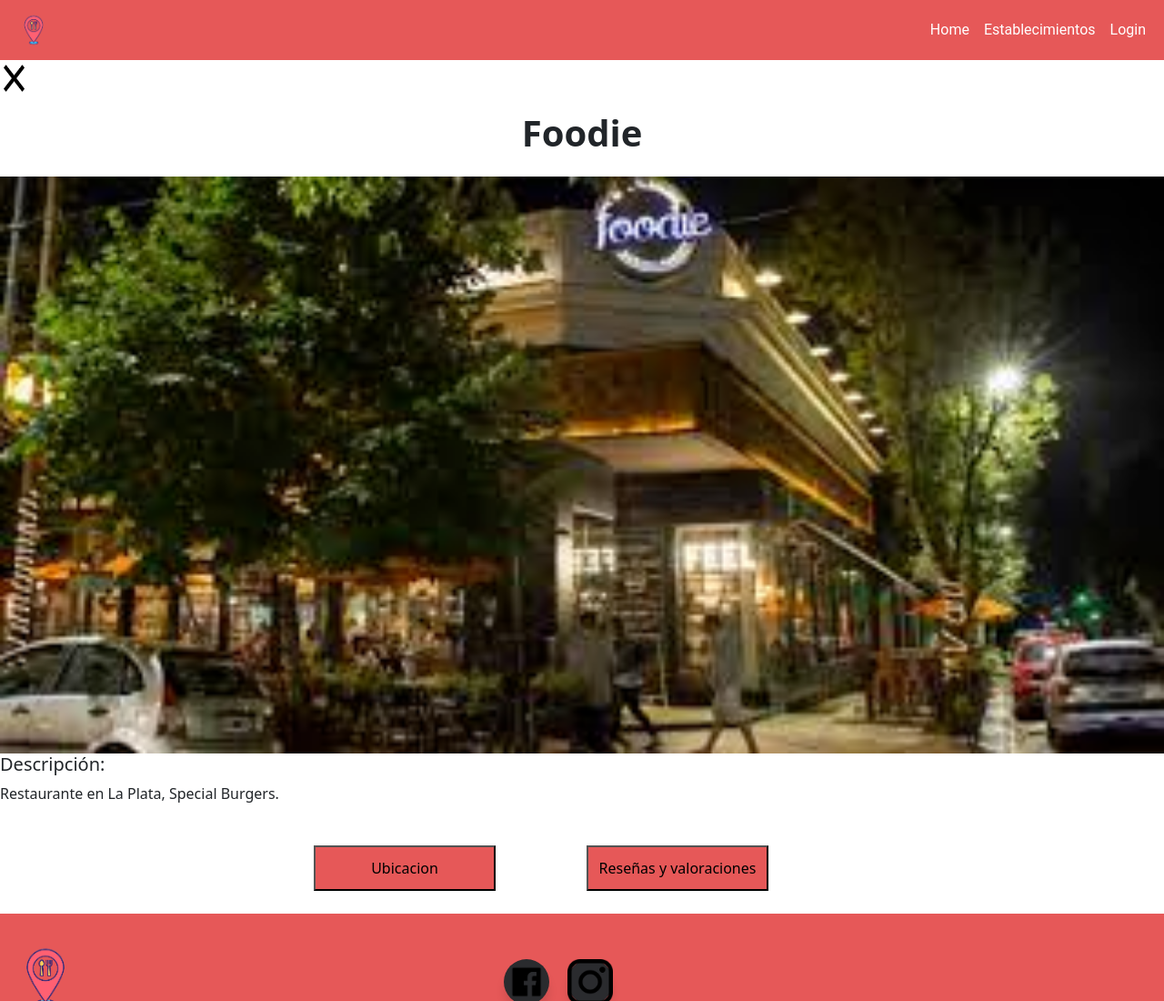
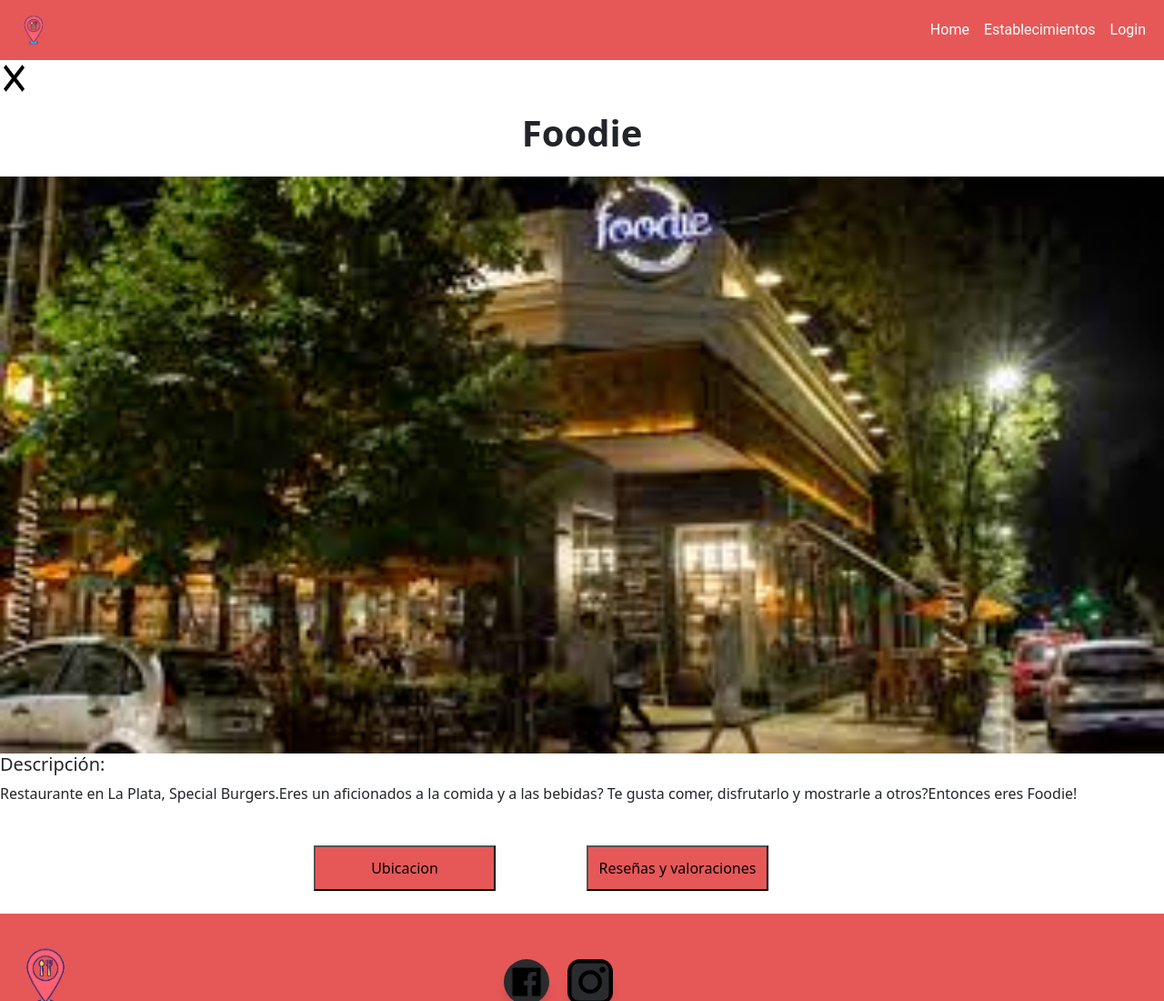
Before and after one commit to manudelamano/Proyecto-Final, a plain HTML site: page pages/establecimiento.html in a window 1280 px wide. Shown: the top 1100 px of the page at 91% size. Drawn offline with nearby package versions, Linux system fonts and the light colour scheme.

Commit message:
first commit

```diff
--- a/pages/establecimiento.html
+++ b/pages/establecimiento.html
@@ -6,7 +6,7 @@
     <meta name="viewport" content="width=device-width, initial-scale=1.0">
     <title>Ginza Night</title>
     <link href="https://cdn.jsdelivr.net/npm/bootstrap@5.3.0-alpha1/dist/css/bootstrap.min.css" rel="stylesheet" integrity="sha384-GLhlTQ8iRABdZLl6O3oVMWSktQOp6b7In1Zl3/Jr59b6EGGoI1aFkw7cmDA6j6gD" crossorigin="anonymous">
-    <link rel="shortcut icon" href="../assets/img/logo_web-PhotoRoom.png" type="image/x-icon">
+    <link rel="shortcut icon" href="../assets/img/icono-PhotoRoom-PhotoRoom.png" type="image/x-icon">
     <link rel="stylesheet" href="../css/estilos.css">
 </head>
 <body>
@@ -46,7 +46,7 @@
                     <img src="../assets/img/foodieLocal.png" alt="">
                 </div>
                 <h3 class="descrip">Descripción:</h3>
-                <p> Restaurante en La Plata, Special Burgers.</p>
+                <p> Restaurante en La Plata, Special Burgers.Eres un aficionados a la comida y a las bebidas? Te gusta comer, disfrutarlo y mostrarle a otros?Entonces eres Foodie!</p>
                 <br>
                 <div class="botones_estab">
                     <div class="boton1y2">
```
Also changed, not shown: pages/ubicacion.html (+2 -1 lines).
